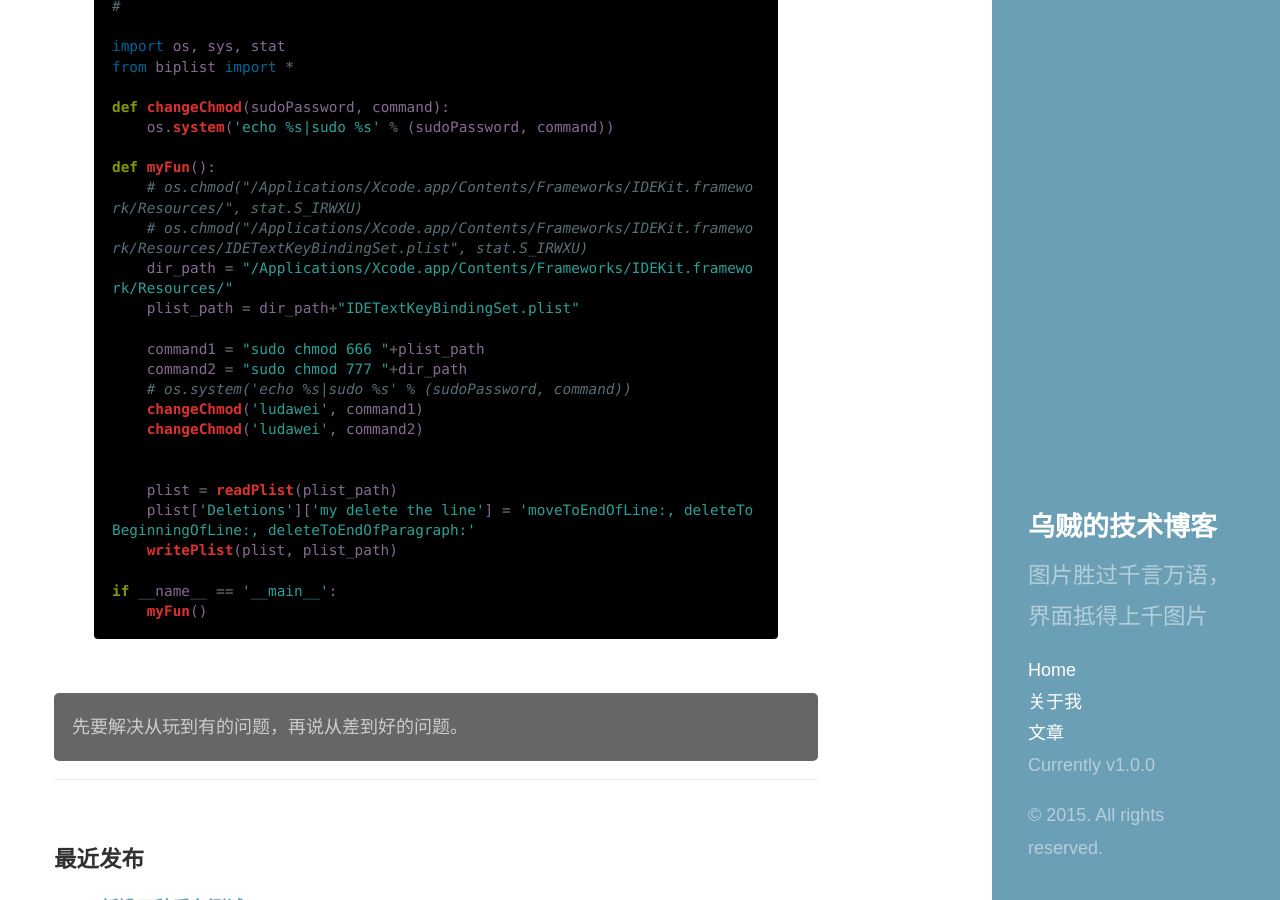
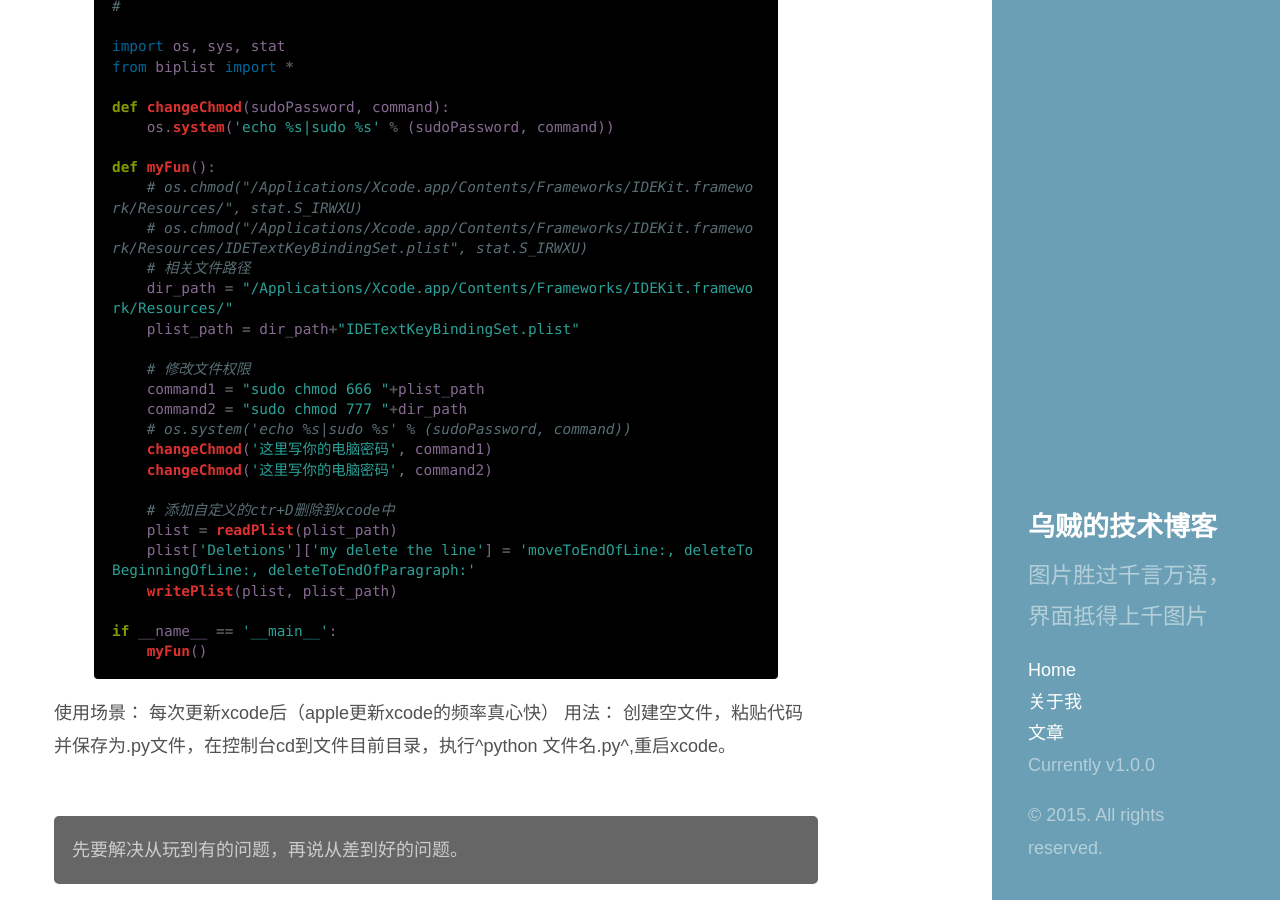
Before and after one commit to ludawei/ludawei.github.io, a Jekyll site: the page built from _posts/2015-04-10-custom-xcode-remove-a-line-with-python.md, in a window 1280 px wide and 900 px high, scrolled down 374 px. Built offline with Jekyll 4.4.1, drawn with Linux system fonts in a browser that asks for light colours; Markdown is read by kramdown in place of the engine named in the settings.

Commit message:
修改样式

```diff
--- a/_posts/2015-04-10-custom-xcode-remove-a-line-with-python.md
+++ b/_posts/2015-04-10-custom-xcode-remove-a-line-with-python.md
@@ -25,16 +25,18 @@ def changeChmod(sudoPassword, command):
 def myFun():
     # os.chmod("/Applications/Xcode.app/Contents/Frameworks/IDEKit.framework/Resources/", stat.S_IRWXU)
     # os.chmod("/Applications/Xcode.app/Contents/Frameworks/IDEKit.framework/Resources/IDETextKeyBindingSet.plist", stat.S_IRWXU)
+    # 相关文件路径
     dir_path = "/Applications/Xcode.app/Contents/Frameworks/IDEKit.framework/Resources/"
     plist_path = dir_path+"IDETextKeyBindingSet.plist"
 
+    # 修改文件权限
     command1 = "sudo chmod 666 "+plist_path
     command2 = "sudo chmod 777 "+dir_path
     # os.system('echo %s|sudo %s' % (sudoPassword, command))
-    changeChmod('ludawei', command1)
-    changeChmod('ludawei', command2)
+    changeChmod('这里写你的电脑密码', command1)
+    changeChmod('这里写你的电脑密码', command2)
 
-
+    # 添加自定义的ctr+D删除到xcode中
     plist = readPlist(plist_path)
     plist['Deletions']['my delete the line'] = 'moveToEndOfLine:, deleteToBeginningOfLine:, deleteToEndOfParagraph:'
     writePlist(plist, plist_path)
@@ -43,3 +45,8 @@ if __name__ == '__main__':
     myFun()
 
 {% endhighlight %}
+
+使用场景：
+每次更新xcode后（apple更新xcode的频率真心快）
+用法：
+创建空文件，粘贴代码并保存为.py文件，在控制台cd到文件目前目录，执行^python 文件名.py^,重启xcode。
```
Also changed, not shown: _posts/2015-01-16-Build-my-github.io-blog-from-0.md (+1 -1 lines), _posts/2015-01-22-ios-third-libs-arrange.md (+1 -1 lines).
